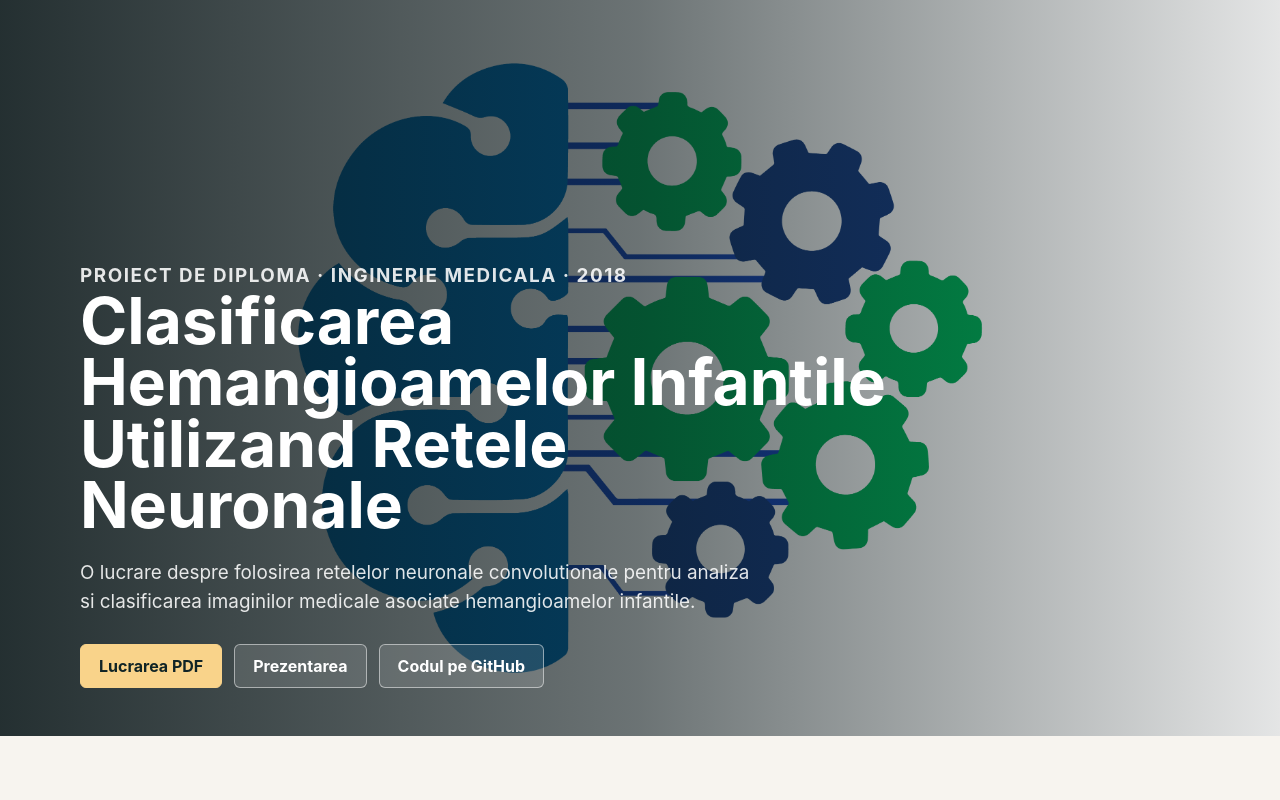
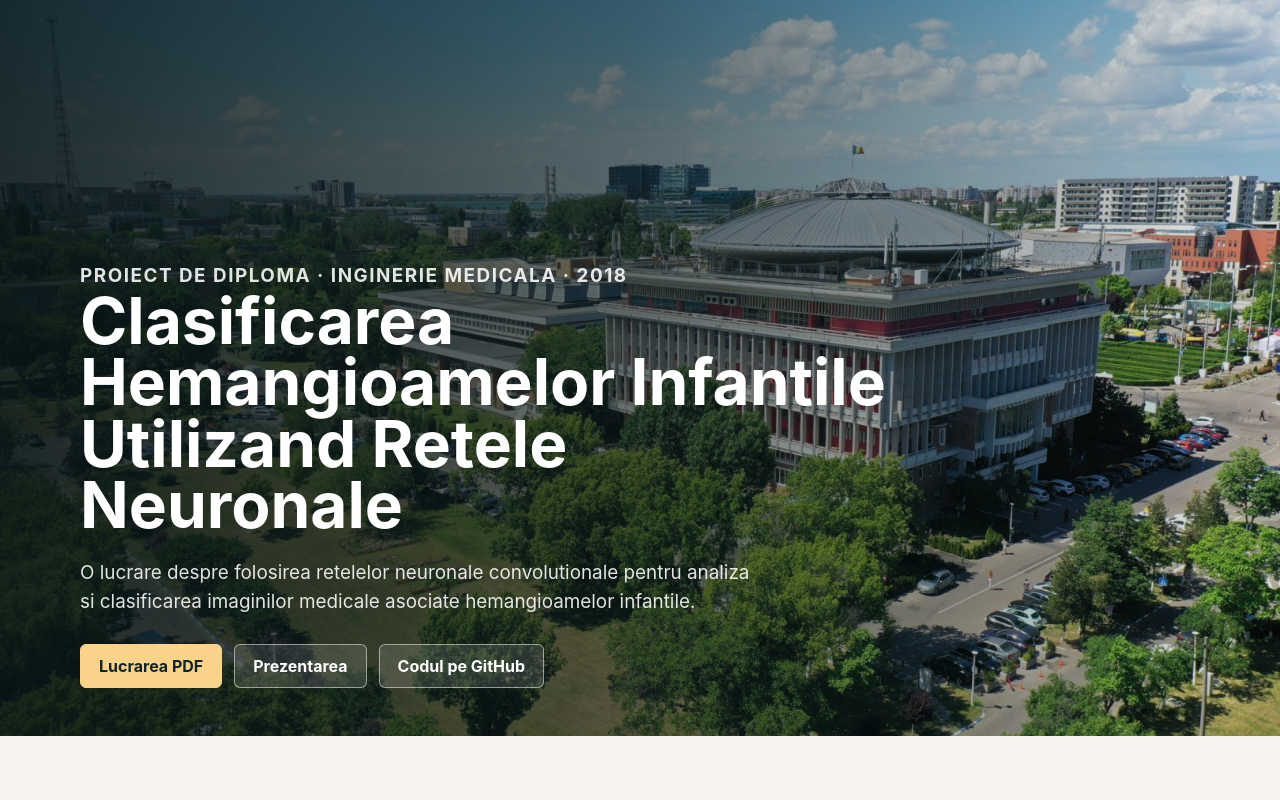
Before and after one commit to Marsalis00123/licenta-politehnica, a plain HTML site: page docs/index.html in a window 1280 px wide. Shown: the top 800 px of the page. Drawn offline with Linux system fonts and the light colour scheme.

Commit message:
Use faculty photo as hero background

```diff
--- a/docs/styles.css
+++ b/docs/styles.css
@@ -34,7 +34,7 @@ a {
   align-items: end;
   background:
     linear-gradient(90deg, rgba(7, 20, 22, 0.88), rgba(7, 20, 22, 0.58), rgba(7, 20, 22, 0.08)),
-    url("assets/metoda-propusa.png") center / cover;
+    url("assets/facultate-politehnica.jpg") center / cover;
   color: white;
   padding: 48px 24px;
 }
```
Also changed, not shown: assets/facultate-politehnica.jpg (added), docs/assets/facultate-politehnica.jpg (added).
